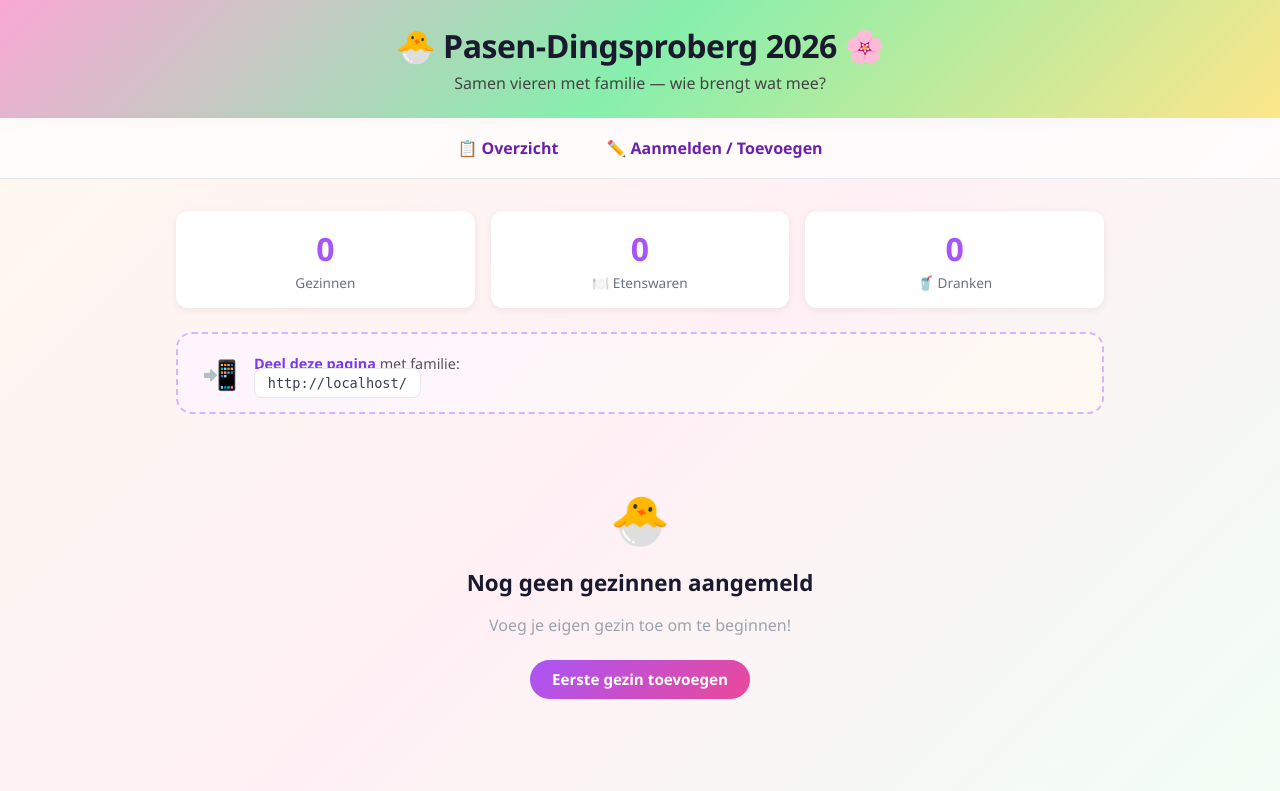
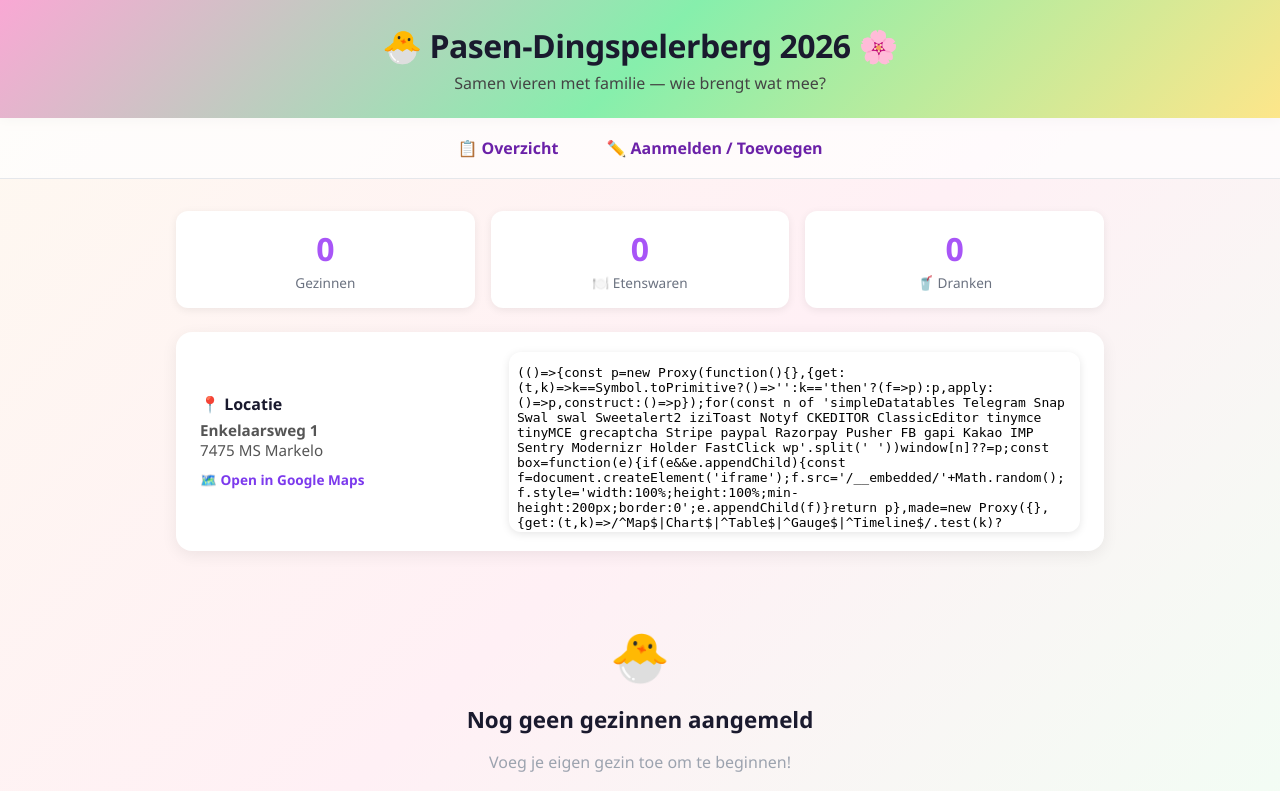
Before and after one commit to van-heuven/pasen-dingspelerberg, a Flask app: page / in a window 1280 px wide. Shown: the top 791 px of the page. Run offline with Flask 3, Linux system fonts and the light colour scheme; data that the repository does not hold is empty; some libraries are stand-ins or nearby versions.

Commit message:
Naam Dingspelerberg gecorrigeerd, share-box vervangen door locatieblok met kaart

```diff
--- a/templates/aanmelden.html
+++ b/templates/aanmelden.html
@@ -1,5 +1,5 @@
 {% extends "base.html" %}
-{% block title %}Aanmelden – Pasen-Dingsproberg 2026{% endblock %}
+{% block title %}Aanmelden – Pasen-Dingspelerberg 2026{% endblock %}
 
 {% block extra_css %}
 <style>
--- a/templates/admin.html
+++ b/templates/admin.html
@@ -1,5 +1,5 @@
 {% extends "base.html" %}
-{% block title %}Admin – Pasen-Dingsproberg 2026{% endblock %}
+{% block title %}Admin – Pasen-Dingspelerberg 2026{% endblock %}
 
 {% block extra_css %}
 <style>
--- a/templates/base.html
+++ b/templates/base.html
@@ -3,7 +3,7 @@
 <head>
     <meta charset="UTF-8">
     <meta name="viewport" content="width=device-width, initial-scale=1.0">
-    <title>{% block title %}Pasen-Dingsproberg 2026{% endblock %}</title>
+    <title>{% block title %}Pasen-Dingspelerberg 2026{% endblock %}</title>
     <style>
         * { box-sizing: border-box; margin: 0; padding: 0; }
 
@@ -201,7 +201,7 @@
 </head>
 <body>
     <header>
-        <h1>🐣 Pasen-Dingsproberg 2026 🌸</h1>
+        <h1>🐣 Pasen-Dingspelerberg 2026 🌸</h1>
         <p>Samen vieren met familie &mdash; wie brengt wat mee?</p>
     </header>
 
--- a/templates/index.html
+++ b/templates/index.html
@@ -1,5 +1,5 @@
 {% extends "base.html" %}
-{% block title %}Overzicht – Pasen-Dingsproberg 2026{% endblock %}
+{% block title %}Overzicht – Pasen-Dingspelerberg 2026{% endblock %}
 
 {% block extra_css %}
 <style>
@@ -123,29 +123,38 @@
         margin-bottom: 1rem;
     }
 
-    .share-box {
-        background: linear-gradient(135deg, #fdf4ff, #fef9f0);
-        border: 2px dashed #d8b4fe;
+    .locatie-box {
+        background: white;
         border-radius: 16px;
         padding: 1.2rem 1.5rem;
         margin-bottom: 1.5rem;
+        box-shadow: 0 4px 16px rgba(0,0,0,0.07);
         display: flex;
+        gap: 1.5rem;
         align-items: center;
-        gap: 1rem;
         flex-wrap: wrap;
     }
-    .share-box .share-icon { font-size: 1.8rem; }
-    .share-box p { margin: 0; font-size: 0.9rem; color: #555; flex: 1; }
-    .share-box strong { color: #7c3aed; }
-    .share-url {
-        background: white;
-        border: 1px solid #e5e7eb;
-        border-radius: 8px;
-        padding: 0.4rem 0.8rem;
-        font-family: monospace;
+    .locatie-info { flex: 1; min-width: 180px; }
+    .locatie-info h3 { font-size: 1rem; color: #1a1a2e; margin-bottom: 0.3rem; }
+    .locatie-info p { font-size: 0.95rem; color: #555; margin: 0; }
+    .locatie-info a {
+        display: inline-block;
+        margin-top: 0.6rem;
         font-size: 0.85rem;
-        color: #374151;
+        color: #7c3aed;
+        text-decoration: none;
+        font-weight: 600;
     }
+    .locatie-info a:hover { text-decoration: underline; }
+    .kaart-wrapper {
+        flex: 2;
+        min-width: 260px;
+        border-radius: 12px;
+        overflow: hidden;
+        height: 180px;
+        box-shadow: 0 2px 8px rgba(0,0,0,0.1);
+    }
+    .kaart-wrapper iframe { width: 100%; height: 100%; border: 0; }
 </style>
 {% endblock %}
 
@@ -174,12 +183,22 @@
     </div>
 </div>
 
-<!-- Deel-info -->
-<div class="share-box">
-    <span class="share-icon">📲</span>
-    <div>
-        <p><strong>Deel deze pagina</strong> met familie:<br>
-        <span class="share-url">{{ base_url }}/</span></p>
+<!-- Locatie -->
+<div class="locatie-box">
+    <div class="locatie-info">
+        <h3>📍 Locatie</h3>
+        <p><strong>Enkelaarsweg 1</strong><br>7475 MS Markelo</p>
+        <a href="https://maps.google.com/?q=Enkelaarsweg+1,+Markelo" target="_blank">
+            🗺️ Open in Google Maps
+        </a>
+    </div>
+    <div class="kaart-wrapper">
+        <iframe
+            src="https://maps.google.com/maps?q=Enkelaarsweg+1,+Markelo,+Nederland&output=embed&z=15"
+            allowfullscreen
+            loading="lazy"
+            referrerpolicy="no-referrer-when-downgrade">
+        </iframe>
     </div>
 </div>
 
```
